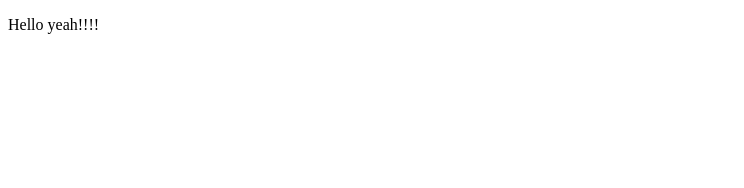
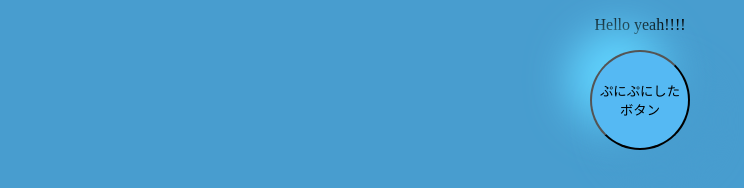
Before and after one commit to keishi773/Electronsample1, a website: page index.html in a window 1280 px wide. Shown: the whole page, without its empty margins (0-744 px from the left). Drawn offline with Linux system fonts and the light colour scheme.

Commit message:
punipuni

```diff
--- a/index.html
+++ b/index.html
@@ -3,8 +3,30 @@
     <head>
         <meta charset="UTF-8">
         <title>Sample</title>
+        <style>
+            body{
+                /* ドラッグ可能にする */
+                -webkit-app-region: drag;
+                /* ドラッグはテキスト選択と競合するで禁止  */
+                -webkit-user-select: none;
+                background-color:#489dcf;
+                text-align: center;
+            }
+            p{
+                text-align: center;
+            }
+            .button{
+                width: 100px;
+                height: 100px;
+                border-radius: 50px;
+                background: #55b9f3;
+                box-shadow:  21px 21px 41px #489dcf,
+                -21px -21px 41px #62d5ff;
+            }
+        </style>
     </head>
     <body>
         <p>Hello yeah!!!!</p>
+        <button type="submit" class="button">ぷにぷにしたボタン</button>
     </body>
 </html>
```
Also changed, not shown: main.js (+9 -1 lines).
